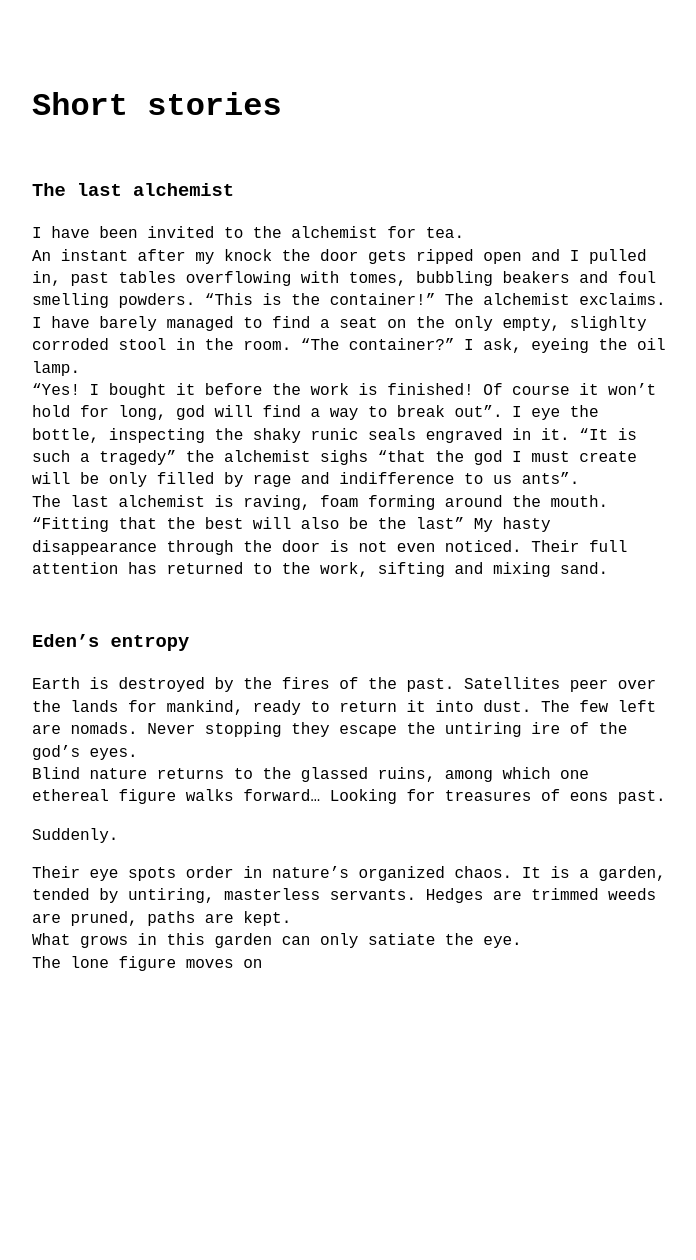
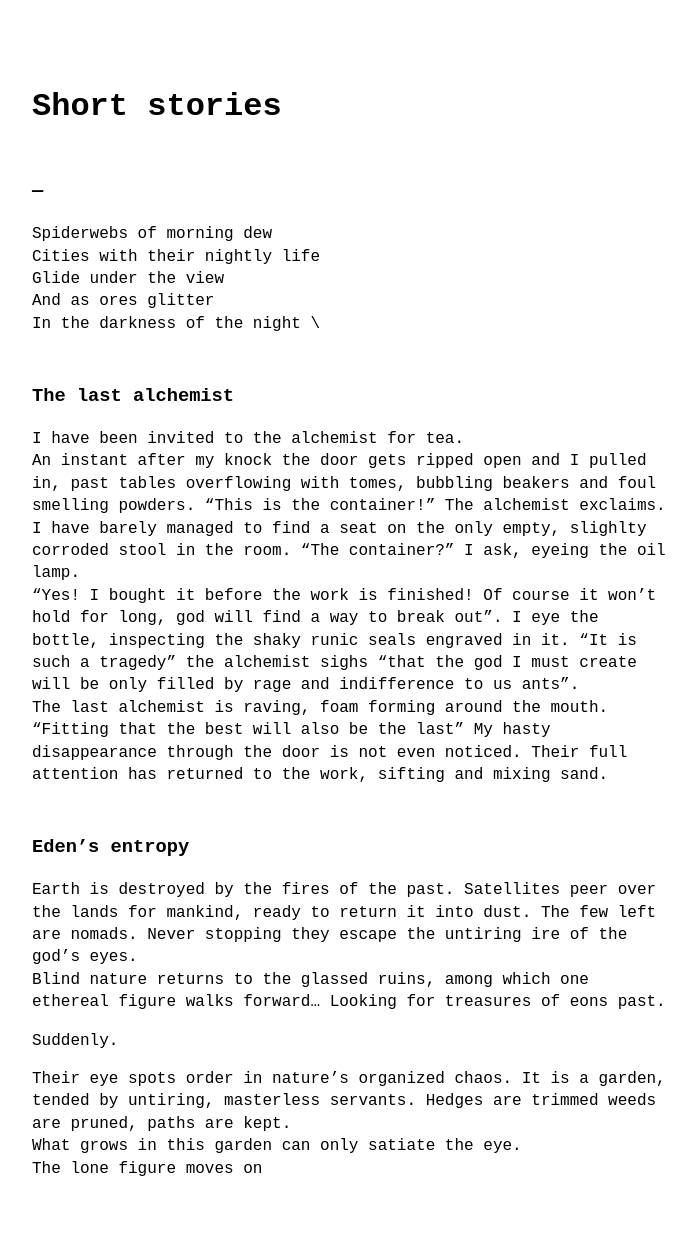
Before and after one commit to Yoekkul/Yoekkul.github.io, a Jekyll site: the page built from short.md, in a window 1280 px wide. Shown: the whole page, without its empty margins (288-984 px from the left). Built offline with Jekyll 4.4.1, drawn with Linux system fonts in a browser that asks for light colours; before the commit the page ends 1055 px from its top, so only the background shows below that.

Commit message:
Added further text

```diff
--- a/short.md
+++ b/short.md
@@ -2,6 +2,14 @@
 layout: page
 title: Short stories
 ---
+
+
+### ---
+Spiderwebs of morning dew \\
+Cities with their nightly life \\
+Glide under the view \\
+And as ores glitter \\
+In the darkness of the night \\
 
 ### The last alchemist
 I have been invited to the alchemist for tea. \\
```
